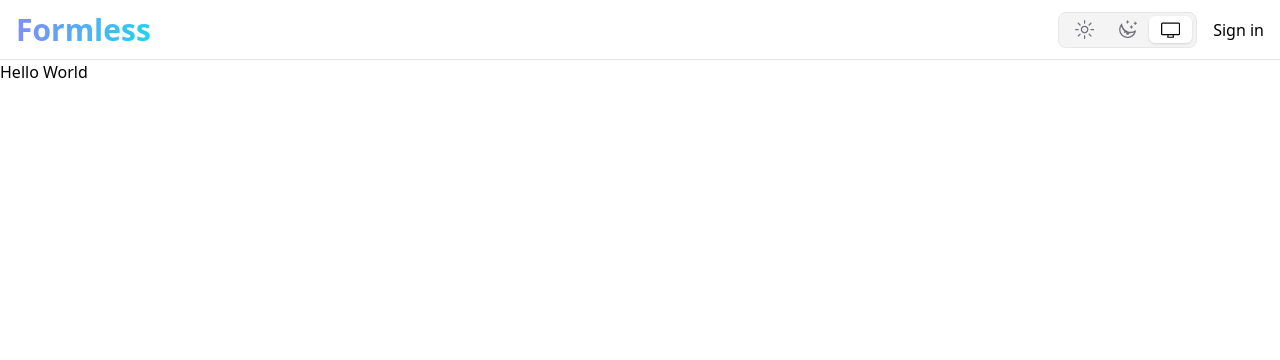
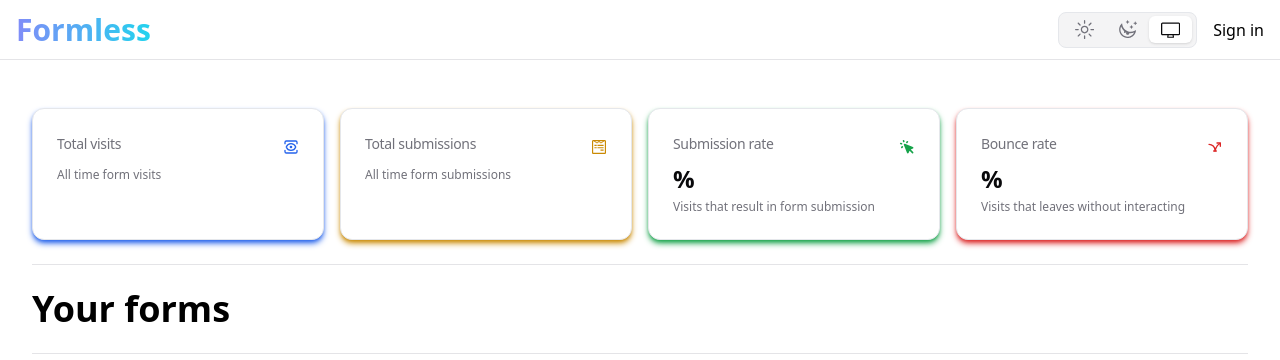
Before and after one commit to liyunfu1998/formless, a Next.js app: page / in a window 1280 px wide. Shown: the top 360 px of the page. Built offline with nearby package versions, Linux system fonts and the light colour scheme; no server answers.

Commit message:
feat: statsCard and prisma

```diff
--- /dev/null
+++ b/actions/form.ts
@@ -0,0 +1,42 @@
+"use server";
+
+import prisma from "@/lib/prisma";
+import { currentUser } from "@clerk/nextjs/server";
+
+class UserNotFoundError extends Error {}
+
+export async function GetFormStats() {
+  const user = currentUser();
+
+  if (!user) {
+    throw new UserNotFoundError();
+  }
+
+  const stats = prisma.form.aggregate({
+    where: {
+      userId: user.id,
+    },
+    _sum: {
+      visits: true,
+      submissions: true,
+    },
+  });
+
+  const visits = stats?._sum?.visits || 0;
+  const submissions = stats?._sum?.submissions || 0;
+
+  let submissionRate = 0;
+
+  if (visits > 0) {
+    submissionRate = (submissions / visits) * 100;
+  }
+
+  const bounceRate = 100 - submissionRate;
+
+  return {
+    visits,
+    submissions,
+    submissionRate,
+    bounceRate,
+  };
+}
--- a/app/(dashboard)/page.tsx
+++ b/app/(dashboard)/page.tsx
@@ -1,3 +1,115 @@
+import { GetFormStats } from "@/actions/form";
+import { Card, CardContent, CardHeader, CardTitle } from "@/components/ui/card";
+import { Skeleton } from "@/components/ui/skeleton";
+import { Suspense } from "react";
+import { LuView } from "react-icons/lu";
+import { FaWpforms } from "react-icons/fa";
+import { HiCursorClick } from "react-icons/hi";
+import { TbArrowBounce } from "react-icons/tb";
+import { Separator } from "@/components/ui/separator";
+
 export default function Home() {
-  return <div>Hello World </div>;
+  return (
+    <div className="container pt-4">
+      <Suspense fallback={<StatsCards loading={true} />}>
+        <CardStatsWrapper />
+      </Suspense>
+      <Separator className="my-6" />
+      <h2 className="text-4xl font-bold col-span-2">Your forms</h2>
+      <Separator className="my-6" />
+    </div>
+  );
 }
+
+async function CardStatsWrapper() {
+  const stats = await GetFormStats();
+
+  return <StatsCards loading={false} data={stats} />;
+}
+
+interface StatsCardProps {
+  data?: Awaited<ReturnType<typeof GetFormStats>>;
+  loading: boolean;
+}
+
+function StatsCards(props: StatsCardProps) {
+  const { data, loading } = props;
+  console.log("data", data);
+  return (
+    <div className="w-full pt-8 gap-4 grid grid-cols-1 md:grid-cols-2 lg:grid-cols-4">
+      <StatsCard
+        title="Total visits"
+        icon={<LuView className="text-blue-600" />}
+        helperText="All time form visits"
+        value={data?.visits?.toString() || ""}
+        loading={loading}
+        className="shadow-md shadow-blue-600"
+      />
+
+      <StatsCard
+        title="Total submissions"
+        icon={<FaWpforms className="text-yellow-600" />}
+        helperText="All time form submissions"
+        value={data?.visits?.toString() || ""}
+        loading={loading}
+        className="shadow-md shadow-yellow-600"
+      />
+
+      <StatsCard
+        title="Submission rate"
+        icon={<HiCursorClick className="text-green-600" />}
+        helperText="Visits that result in form submission"
+        value={data?.visits?.toString() + "%" || ""}
+        loading={loading}
+        className="shadow-md shadow-green-600"
+      />
+
+      <StatsCard
+        title="Bounce rate"
+        icon={<TbArrowBounce className="text-red-600" />}
+        helperText="Visits that leaves without interacting"
+        value={data?.visits?.toString() + "%" || ""}
+        loading={loading}
+        className="shadow-md shadow-red-600"
+      />
+    </div>
+  );
+}
+
+function StatsCard({
+  title,
+  value,
+  icon,
+  helperText,
+  loading,
+  className,
+}: {
+  title: string;
+  value: string;
+  helperText: string;
+  className: string;
+  icon: React.ReactNode;
+  loading: boolean;
+}) {
+  return (
+    <Card className={className}>
+      <CardHeader className="flex flex-row items-center justify-between pb-2">
+        <CardTitle className="text-sm font-medium text-muted-foreground">
+          {title}
+        </CardTitle>
+        {icon}
+      </CardHeader>
+      <CardContent>
+        <div className="text-2xl font-bold">
+          {loading && (
+            <Skeleton>
+              <span className="opacity-0">0</span>
+            </Skeleton>
+          )}
+          {!loading && value}
+        </div>
+        <p className="text-xs text-muted-foreground pt-1">{helperText}</p>
+      </CardContent>
+    </Card>
+  );
+}
--- /dev/null
+++ b/lib/prisma.ts
@@ -0,0 +1,17 @@
+import { PrismaClient } from "@prisma/client";
+
+const prismaClientSingleton = () => {
+  return new PrismaClient();
+};
+
+type PrismaClientSingleton = ReturnType<typeof prismaClientSingleton>;
+
+const globalFormPrisma = globalThis as unknown as {
+  prisma: PrismaClientSingleton | undefined;
+};
+
+const prisma = globalFormPrisma.prisma ?? prismaClientSingleton();
+
+export default prisma;
+
+if (process.env.NODE_ENV !== "production") globalFormPrisma.prisma = prisma;
--- a/next.config.mjs
+++ b/next.config.mjs
@@ -1,4 +1,8 @@
 /** @type {import('next').NextConfig} */
-const nextConfig = {};
+const nextConfig = {
+  experimental: {
+    serverActions: true,
+  },
+};
 
 export default nextConfig;
--- a/package.json
+++ b/package.json
@@ -52,6 +52,7 @@
     "react-day-picker": "^8.10.1",
     "react-dom": "^18",
     "react-hook-form": "^7.51.5",
+    "react-icons": "^5.2.1",
     "react-resizable-panels": "^2.0.19",
     "sonner": "^1.4.41",
     "tailwind-merge": "^2.3.0",
```
Also changed, not shown: 1 other file (tests, documents, lock files or other folders).
